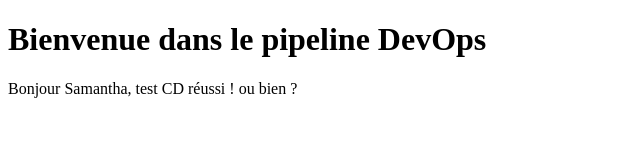
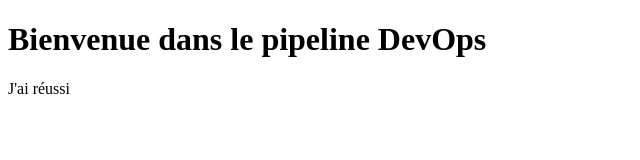
Before and after one commit to ahoumenousamantha-star/demo-devops, a plain HTML site: page index.html in a window 1280 px wide. Shown: the whole page, without its empty margins (0-640 px from the left). Drawn offline with Linux system fonts and the light colour scheme.

Commit message:
Update index.html

```diff
--- a/index.html
+++ b/index.html
@@ -5,7 +5,7 @@
 </head>
 <body>
 	<h1>Bienvenue dans le pipeline DevOps</h1>
-	<p>Bonjour Samantha, test CD réussi ! ou bien ?</p>
+	<p>J'ai réussi</p>
 
 </body>
 </html>
```
